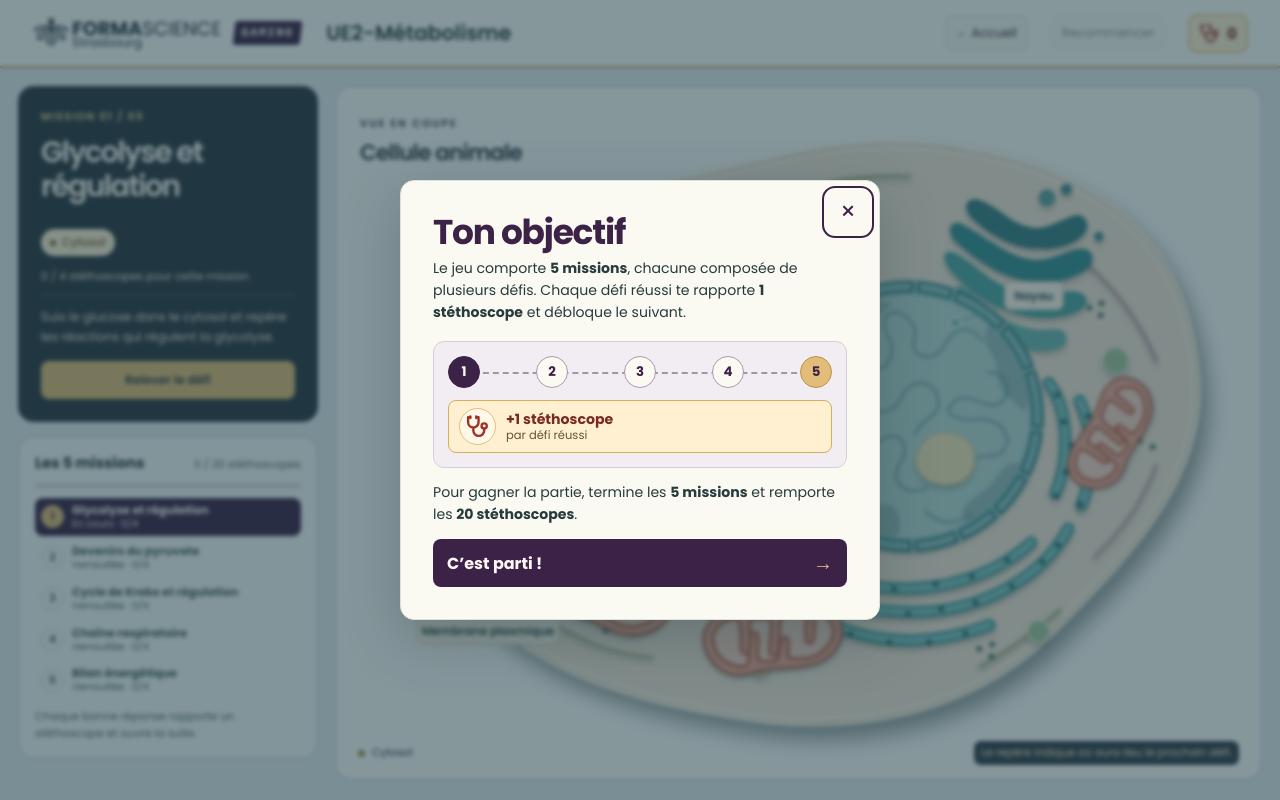
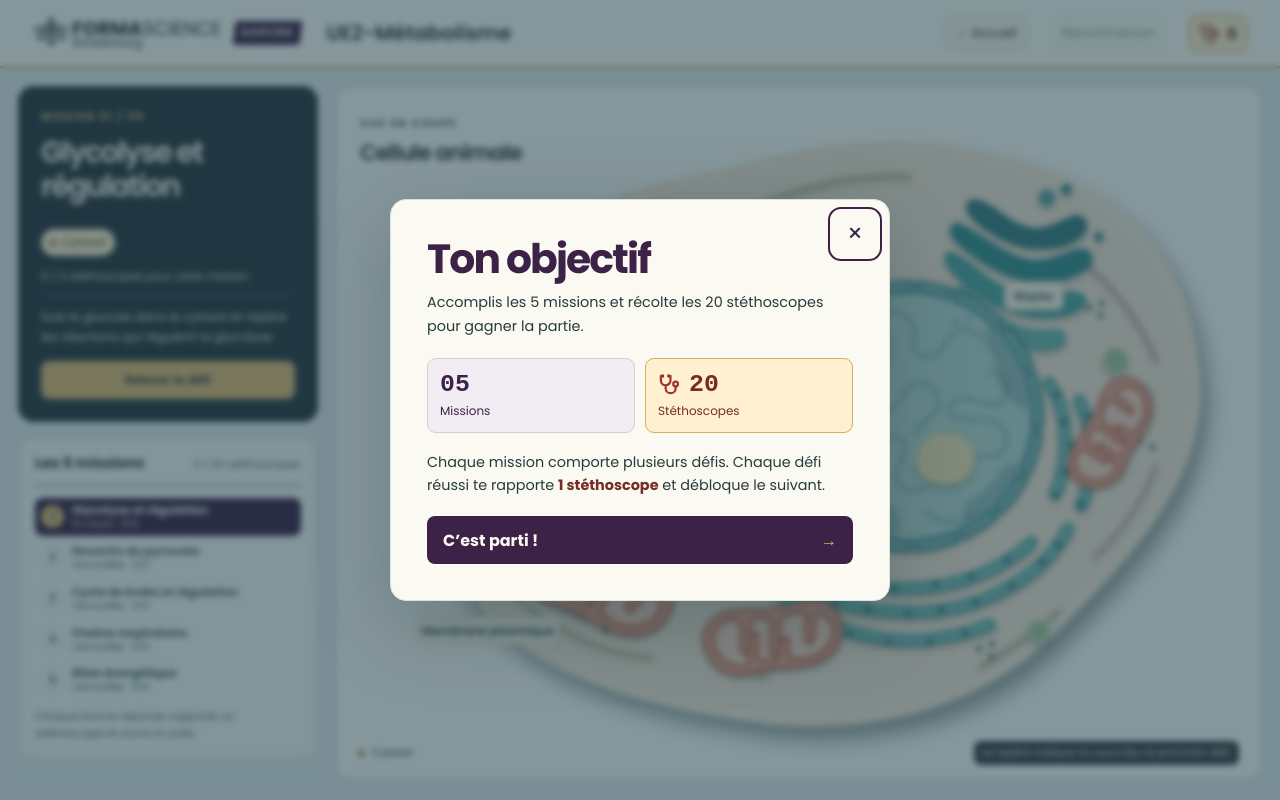
Before and after one commit to formascience-code/gaming, a Next.js app: page /ue2-metabolisme in a window 1280 px wide. Built offline with nearby package versions, Linux system fonts and the light colour scheme.

Commit message:
Rétablir les compteurs du popup avec la palette actuelle

```diff
--- a/app/game-objective.module.css
+++ b/app/game-objective.module.css
@@ -1,152 +1,101 @@
 .dialog {
-  --mission: #3d2248;
-  --gold: #e2bd79;
   box-sizing: border-box;
-  width: min(480px, calc(100% - 28px));
-  max-height: calc(100dvh - 28px);
-  padding: clamp(20px, 5vw, 32px);
+  width: min(500px, calc(100% - 32px));
+  max-height: calc(100dvh - 32px);
+  padding: clamp(20px, 5vw, 36px);
   overflow: auto;
-  color: var(--ink);
+  color: #273b3c;
   background: #faf9f2;
   border: 1px solid #d9e3d9;
-  border-radius: 14px;
-  box-shadow: 0 18px 56px #273b3c48;
+  border-radius: 16px;
+  box-shadow: 0 24px 80px #273b3c48;
 }
 
 .dialog::backdrop {
   background: #17384285;
-  backdrop-filter: blur(2px);
-}
-
-.dialog h2 {
-  margin: 0 42px 6px 0;
-  color: var(--mission);
-  font-size: clamp(1.65rem, 5vw, 2.15rem);
-  line-height: 1.15;
-  letter-spacing: -.035em;
+  backdrop-filter: blur(3px);
 }
 
 .close {
   position: absolute;
-  top: 10px;
-  right: 10px;
-  width: 42px;
-  height: 42px;
+  top: 12px;
+  right: 12px;
+  display: grid;
+  place-items: center;
+  width: 44px;
+  height: 44px;
   border: 1px solid transparent;
   border-radius: 8px;
   background: transparent;
-  color: var(--mission);
+  color: #3d2248;
   font-size: 25px;
   cursor: pointer;
 }
 
 .close:hover {
+  border-color: #d9e3d9;
   background: #efe9f0;
 }
 
-.intro,
-.rule {
-  font-size: .88rem;
-  line-height: 1.55;
+.header h2 {
+  margin: 0 44px 8px 0;
+  font-size: clamp(1.75rem, 6vw, 2.55rem);
+  line-height: 1.15;
+  letter-spacing: -.045em;
 }
 
-.intro {
-  margin: 0 0 17px;
+.header p,
+.rule {
+  color: #273b3c;
+  font-size: .9rem;
+  line-height: 1.65;
 }
 
-.board {
+.header p {
+  margin: 0 0 20px;
+}
+
+.stats {
   display: grid;
-  gap: 12px;
-  padding: 14px;
+  grid-template-columns: repeat(2, minmax(0, 1fr));
+  gap: 10px;
+}
+
+.stat {
+  display: grid;
+  align-content: center;
+  gap: 3px;
+  padding: 12px;
+  min-width: 0;
   border: 1px solid #d9ccd9;
-  border-radius: 11px;
+  border-radius: 9px;
   background: #f2edf3;
 }
 
-.route {
-  position: relative;
+.stat strong {
   display: flex;
-  justify-content: space-between;
   align-items: center;
+  gap: 8px;
+  font: 700 1.55rem / 1.1 ui-monospace, monospace;
+  color: #3d2248;
 }
 
-.route::before {
-  content: '';
-  position: absolute;
-  inset-inline: 15px;
-  top: 50%;
-  border-top: 2px dashed #a693ab;
-}
-
-.route span {
-  position: relative;
-  display: grid;
-  place-items: center;
-  width: 32px;
-  height: 32px;
-  border: 1px solid #aa97af;
-  border-radius: 50%;
-  background: #faf9f2;
-  color: var(--mission);
-  font-weight: 700;
-  font-size: .83rem;
-}
-
-.route span:first-child {
-  background: var(--mission);
-  border-color: var(--mission);
-  color: #fff8f4;
-}
-
-.route span:last-child {
-  background: var(--gold);
-  border-color: #bb9255;
-}
-
-.reward {
-  display: flex;
-  align-items: center;
-  gap: 10px;
-  padding: 7px 10px;
-  border: 1px solid #d6ad59;
-  border-radius: 8px;
-  background: #fff0d2;
-  color: #772c23;
-}
-
-.token {
-  display: grid;
-  flex: none;
-  place-items: center;
-  width: 37px;
-  height: 37px;
-  border: 1px solid #e2bd79;
-  border-radius: 50%;
-  background: #fff8e8;
+.stat svg {
   color: #9e3326;
-}
-
-.token svg {
   stroke-width: 2.3;
 }
 
-.reward strong,
-.reward small {
-  display: block;
-  line-height: 1.3;
-}
-
-.reward strong {
-  font-size: .88rem;
-}
-
-.reward small {
-  color: #665139;
-  font-size: .72rem;
+.stat span {
+  font-size: .75rem;
+  color: #3d2248;
 }
 
 .rule {
-  margin: 14px 0;
+  margin: 18px 0;
+}
+
+.rule strong {
+  color: #772c23;
 }
 
 .play {
@@ -154,20 +103,15 @@
   justify-content: space-between;
   align-items: center;
   width: 100%;
-  min-height: 46px;
-  padding: 9px 14px;
+  min-height: 48px;
+  padding: 10px 16px;
   border: 0;
   border-radius: 8px;
-  background: var(--mission);
+  background: #3d2248;
   color: #fff8f4;
   font: inherit;
   font-weight: 700;
   cursor: pointer;
-}
-
-.play span {
-  color: var(--gold);
-  font-size: 1.25rem;
 }
 
 .play:hover {
@@ -176,6 +120,24 @@
 
 .play:focus-visible,
 .close:focus-visible {
-  outline: 2px solid var(--mission);
+  outline: 2px solid #3d2248;
   outline-offset: 3px;
 }
+
+.header h2 {
+  color: #3d2248;
+}
+
+.stat:last-child {
+  background: #fff0d2;
+  border-color: #d6ad59;
+}
+
+.stat:last-child strong,
+.stat:last-child span {
+  color: #772c23;
+}
+
+.play span {
+  color: #e2bd79;
+}
--- a/app/game-objective.tsx
+++ b/app/game-objective.tsx
@@ -1,8 +1,6 @@
 import { useEffect, useRef } from 'react';
 import { Stethoscope } from './quiz';
 import styles from './game-objective.module.css';
-
-const missionNumbers = [1, 2, 3, 4, 5];
 
 export function GameObjective() {
   const dialog = useRef<HTMLDialogElement>(null);
@@ -15,18 +13,21 @@ export function GameObjective() {
   return <dialog ref={dialog} className={styles.dialog} aria-labelledby="game-objective-title">
     <form method="dialog">
       <button className={styles.close} aria-label="Fermer les règles du jeu">×</button>
-      <h2 id="game-objective-title">Ton objectif</h2>
-      <p className={styles.intro}>Le jeu comporte <strong>5 missions</strong>, chacune composée de plusieurs défis. Chaque défi réussi te rapporte <strong>1 stéthoscope</strong> et débloque le suivant.</p>
-      <div className={styles.board}>
-        <div className={styles.route} aria-hidden="true">
-          {missionNumbers.map(number => <span key={number}>{number}</span>)}
+      <header className={styles.header}>
+        <h2 id="game-objective-title">Ton objectif</h2>
+        <p>Accomplis les 5 missions et récolte les 20 stéthoscopes pour gagner la partie.</p>
+      </header>
+      <div className={styles.stats}>
+        <div className={styles.stat}>
+          <strong>05</strong>
+          <span>Missions</span>
         </div>
-        <div className={styles.reward}>
-          <span className={styles.token}><Stethoscope size={25}/></span>
-          <span><strong>+1 stéthoscope</strong><small>par défi réussi</small></span>
+        <div className={styles.stat}>
+          <strong><Stethoscope size={23}/> 20</strong>
+          <span>Stéthoscopes</span>
         </div>
       </div>
-      <p className={styles.rule}>Pour gagner la partie, termine les <strong>5 missions</strong> et remporte les <strong>20 stéthoscopes</strong>.</p>
+      <p className={styles.rule}>Chaque mission comporte plusieurs défis. Chaque défi réussi te rapporte <strong>1 stéthoscope</strong> et débloque le suivant.</p>
       <button className={styles.play} autoFocus>C’est parti ! <span aria-hidden="true">→</span></button>
     </form>
   </dialog>;
```
